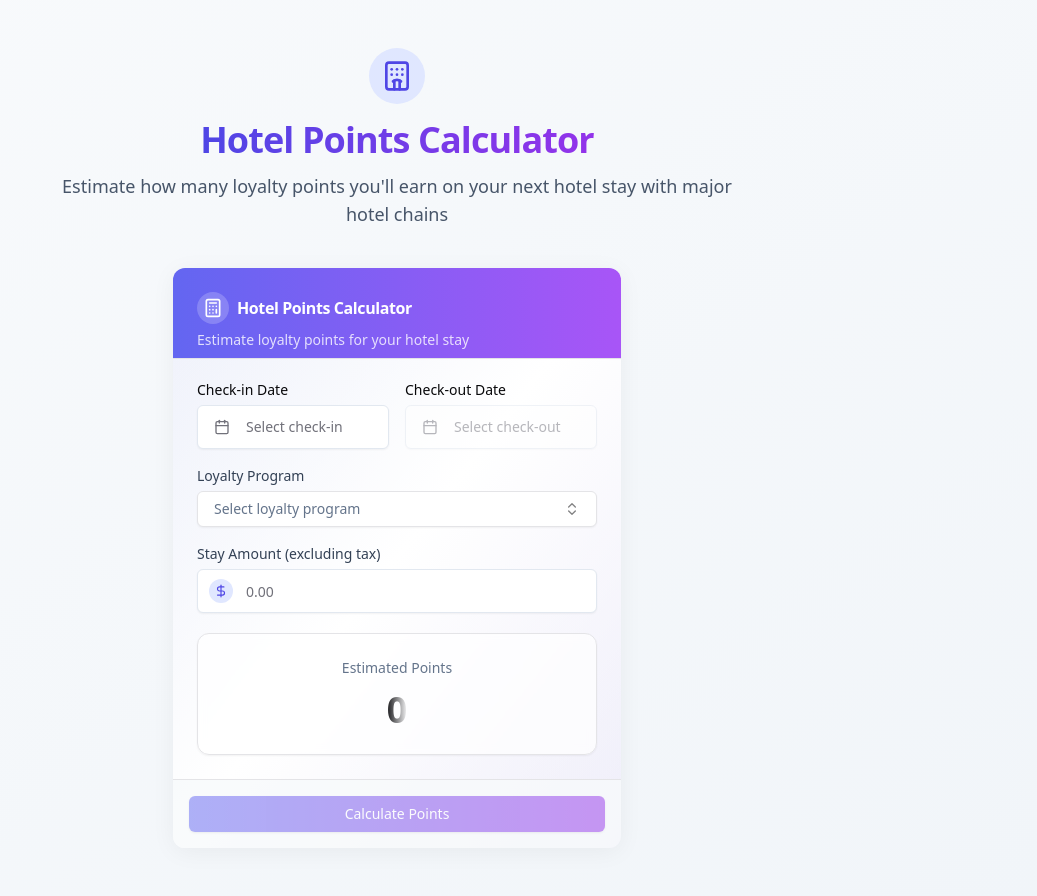
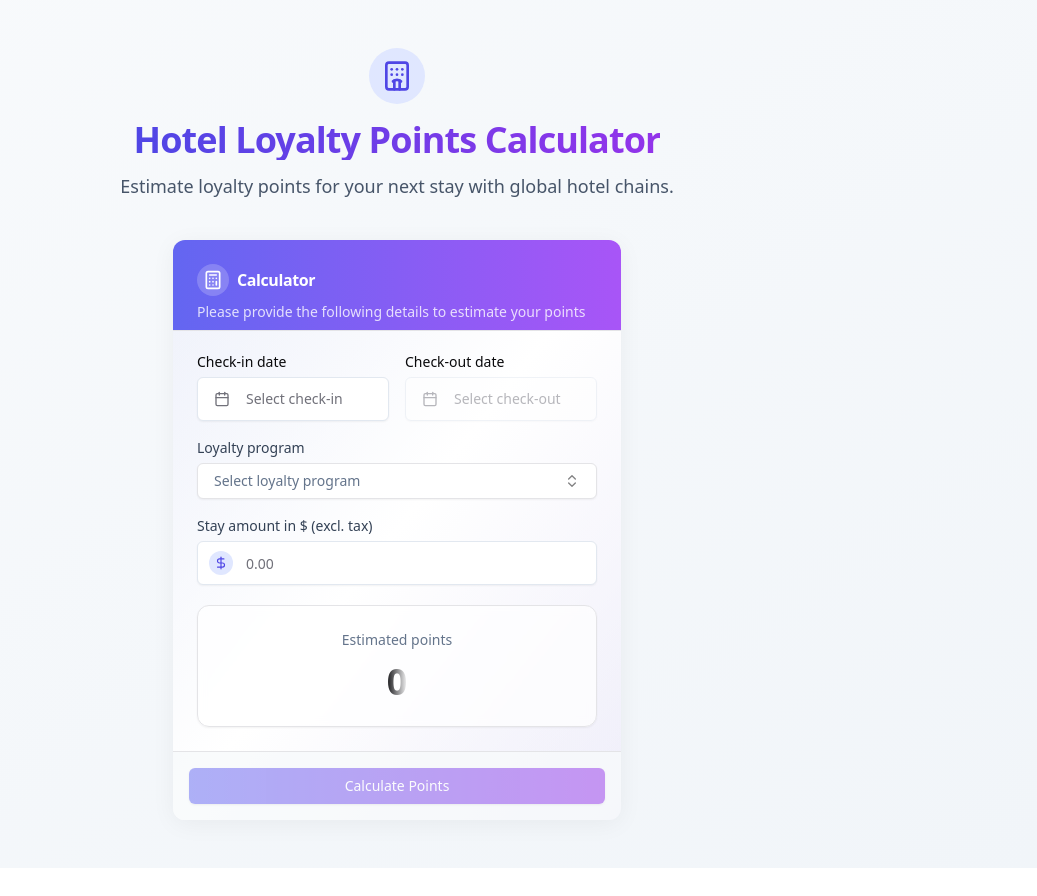
Before and after one commit to Code-Hugo/hotel-points-app, a React (Vite) app: page / in a window 1280 px wide. Shown: the whole page, without its empty margins (243-1280 px from the left). After the commit the page ends 868 px from the top, so only its background shows below. Built offline with nearby package versions, Linux system fonts and the light colour scheme.

Commit message:
Merge UI tweaks

```diff
--- a/src/polymet/components/amount-input.tsx
+++ b/src/polymet/components/amount-input.tsx
@@ -59,7 +59,7 @@ export default function AmountInput({
         data-pol-file-name="amount-input"
         data-pol-file-type="component"
       >
-        Stay Amount (excluding tax)
+        Stay amount in $ (excl. tax)
       </Label>
       <div
         className="relative"
--- a/src/polymet/components/loyalty-program-selector.tsx
+++ b/src/polymet/components/loyalty-program-selector.tsx
@@ -50,7 +50,7 @@ export default function LoyaltyProgramSelector({
         data-pol-file-name="loyalty-program-selector"
         data-pol-file-type="component"
       >
-        Loyalty Program
+        Loyalty program
       </Label>
       <Popover
         open={open}
--- a/src/polymet/components/points-calculator.tsx
+++ b/src/polymet/components/points-calculator.tsx
@@ -142,7 +142,7 @@ export default function PointsCalculator({ className }: PointsCalculatorProps) {
               data-pol-file-type="component"
             />
           </div>
-          Hotel Points Calculator
+          Calculator
         </CardTitle>
         <CardDescription
           className="text-white/80"
@@ -150,7 +150,7 @@ export default function PointsCalculator({ className }: PointsCalculatorProps) {
           data-pol-file-name="points-calculator"
           data-pol-file-type="component"
         >
-          Estimate loyalty points for your hotel stay
+          Please provide the following details to estimate your points
         </CardDescription>
       </CardHeader>
       <CardContent
@@ -172,7 +172,7 @@ export default function PointsCalculator({ className }: PointsCalculatorProps) {
             data-pol-file-type="component"
           >
             <DatePicker
-              label="Check-in Date"
+              label="Check-in date"
               date={checkInDate}
               onDateChange={handleCheckInDateChange}
               placeholder="Select check-in"
@@ -182,7 +182,7 @@ export default function PointsCalculator({ className }: PointsCalculatorProps) {
             />
 
             <DatePicker
-              label="Check-out Date"
+              label="Check-out date"
               date={checkOutDate}
               onDateChange={setCheckOutDate}
               placeholder="Select check-out"
--- a/src/polymet/components/points-result-display.tsx
+++ b/src/polymet/components/points-result-display.tsx
@@ -62,7 +62,7 @@ export default function PointsResultDisplay({
             data-pol-file-name="points-result-display"
             data-pol-file-type="component"
           >
-            Estimated Points
+            Estimated points
           </div>
 
           {isCalculating ? (
--- a/src/polymet/pages/hotel-points-calculator.tsx
+++ b/src/polymet/pages/hotel-points-calculator.tsx
@@ -47,7 +47,7 @@ export default function HotelPointsCalculatorPage() {
             data-pol-file-name="hotel-points-calculator"
             data-pol-file-type="page"
           >
-            Hotel Points Calculator
+            Hotel Loyalty Points Calculator
           </h1>
           <p
             className="text-slate-600 dark:text-slate-400 max-w-2xl text-lg"
@@ -55,8 +55,7 @@ export default function HotelPointsCalculatorPage() {
             data-pol-file-name="hotel-points-calculator"
             data-pol-file-type="page"
           >
-            Estimate how many loyalty points you'll earn on your next hotel stay
-            with major hotel chains
+            Estimate loyalty points for your next stay with global hotel chains.
           </p>
         </div>
 
```
